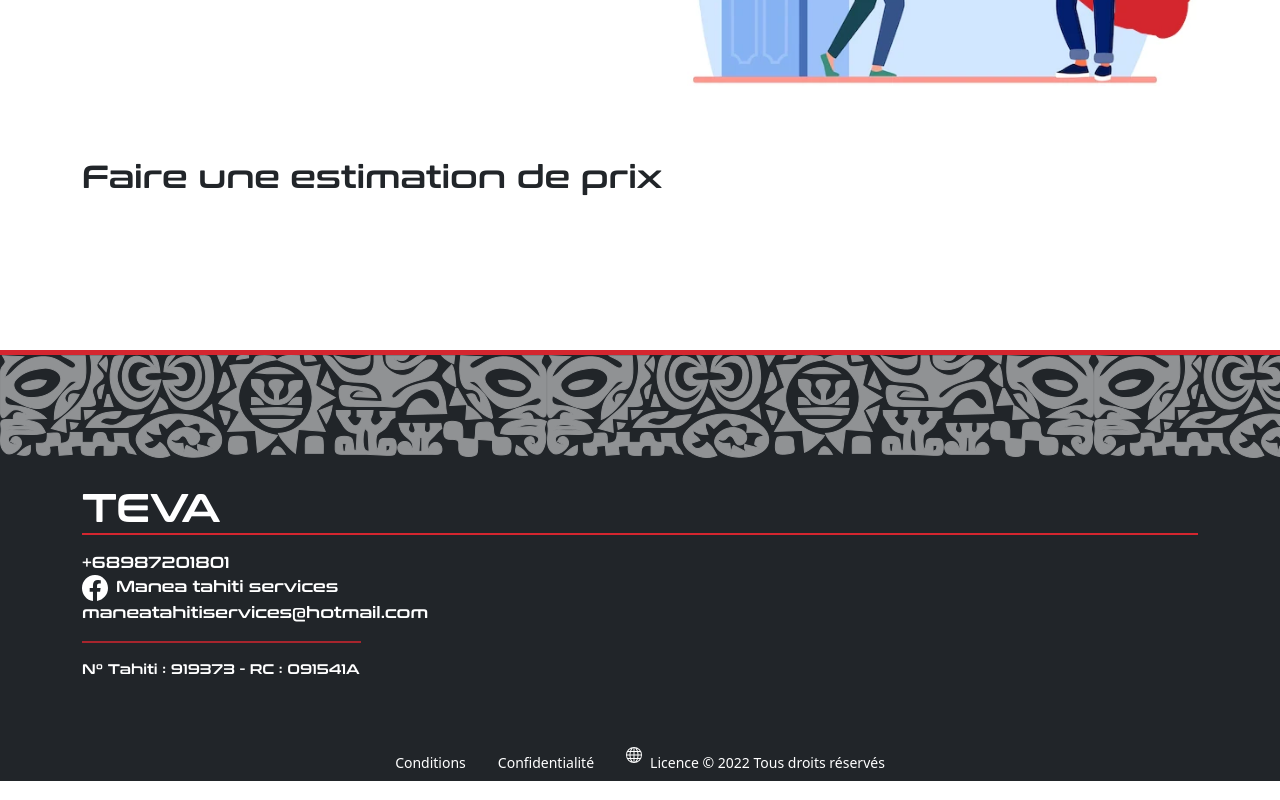
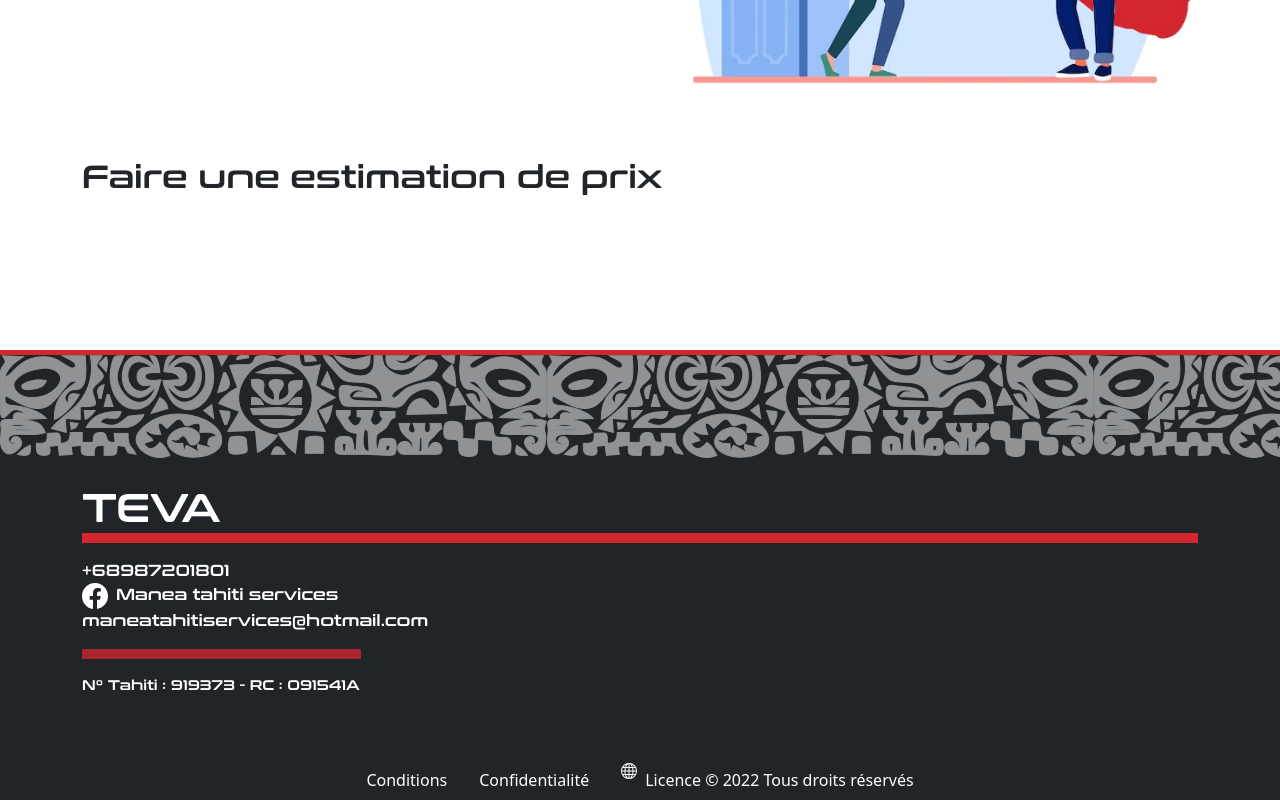
Before and after one commit to tetuaoro/maneats, a Next.js app: page / in a window 1280 px wide. Shown: the part 2852-3652 px from the top of the page. Built offline with nearby package versions, Linux system fonts and the light colour scheme; no server answers.

Commit message:
pkg: update bootstrap from 5.1.3 to 5.2.0

```diff
--- a/package.json
+++ b/package.json
@@ -1,6 +1,6 @@
 {
   "name": "maneats",
-  "version": "0.2.5",
+  "version": "0.2.5.1",
   "private": true,
   "scripts": {
     "dev": "yarn webmanifest && next dev",
@@ -14,7 +14,7 @@
     "all": "yarn build && yarn start"
   },
   "dependencies": {
-    "bootstrap": "5.1.3",
+    "bootstrap": "^5.2.0",
     "next": "12.2.0",
     "next-sitemap": "^3.1.10",
     "react": "18.2.0",
--- a/styles/globals.scss
+++ b/styles/globals.scss
@@ -6,12 +6,12 @@ $primary: #d4262f;
 
 $table-hover-bg: rgba($primary, $table-hover-bg-factor);
 
-@import "bootstrap/scss/mixins";
-@import "bootstrap/scss/utilities";
-
 $colors: map-remove($colors, "blue", "indigo", "purple", "pink", "red", "orange", "yellow", "green", "teal", "cyan");
 $theme-colors: map-remove($theme-colors, "info", "warning", "success", "danger", "secondary");
 
+@import "bootstrap/scss/maps";
+@import "bootstrap/scss/mixins";
+@import "bootstrap/scss/utilities";
 @import "bootstrap/scss/root";
 @import "bootstrap/scss/reboot";
 @import "bootstrap/scss/type";
```
Also changed, not shown: 1 other file (tests, documents, lock files or other folders).
